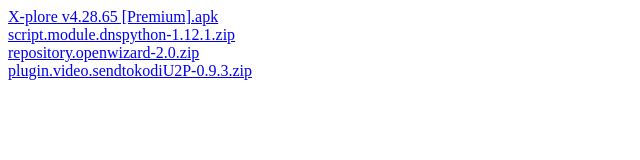
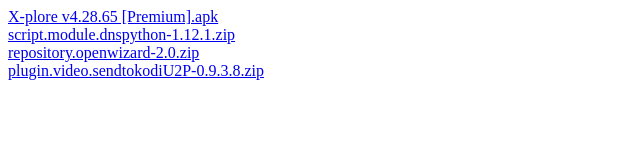
Before and after one commit to Teelone/teelone.github.io, a plain HTML site: page index.html in a window 1280 px wide. Shown: the full height of the page, 0-640 px from the left. Drawn offline with Linux system fonts and the light colour scheme.

Commit message:
Initial commit

```diff
--- a/index.html
+++ b/index.html
@@ -2,4 +2,4 @@
 <a href="X-plore v4.28.65 [Premium].apk">X-plore v4.28.65 [Premium].apk</a><br>
 <a href="script.module.dnspython-1.12.1.zip">script.module.dnspython-1.12.1.zip</a><br>
 <a href="repository.openwizard-2.0.zip">repository.openwizard-2.0.zip</a><br>
-<a href="plugin.video.sendtokodiU2P-0.9.3.zip">plugin.video.sendtokodiU2P-0.9.3.zip</a><br>
+<a href="plugin.video.sendtokodiU2P-0.9.3.8.zip">plugin.video.sendtokodiU2P-0.9.3.8.zip</a><br>
```
Also changed, not shown: 2 other files.
